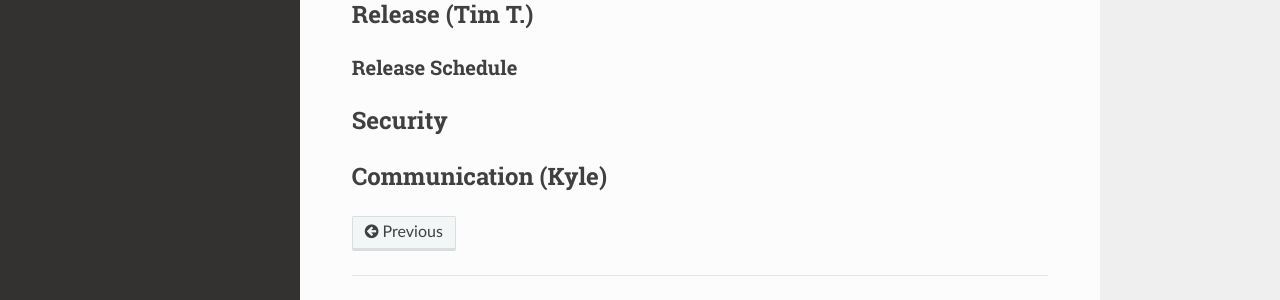
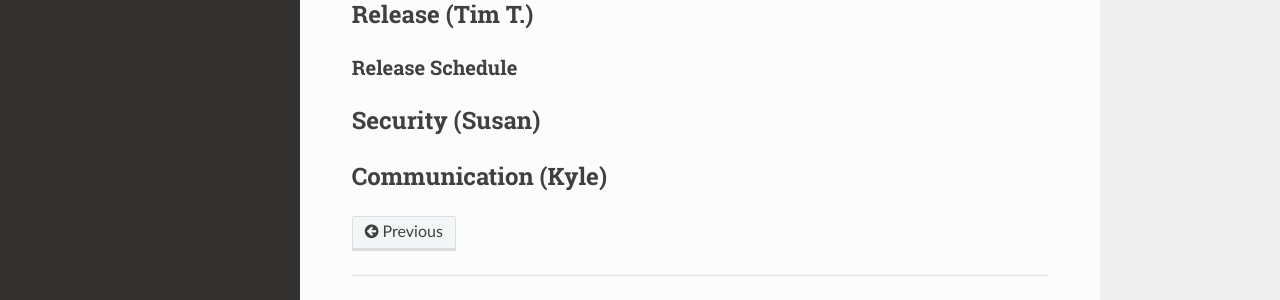
Before and after one commit to zsshah/production, an MkDocs documentation site: the page built from docs/WeeklyTemplate.md, in a window 1280 px wide and 900 px high, scrolled down 1742 px. Shown: the part 555-855 px from the top of the window. Built offline with MkDocs 1.6.1, drawn with Linux system fonts in a browser that asks for light colours; nearby versions of some CDN libraries; old or Windows-style settings are respelled for this version of MkDocs.

Commit message:
Update WeeklyTemplate.md

```diff
--- a/docs/WeeklyTemplate.md
+++ b/docs/WeeklyTemplate.md
@@ -37,6 +37,6 @@
 ## Release (Tim T.)
 ### Release Schedule
 
-## Security
+## Security (Susan)
 
 ## Communication (Kyle)
```
